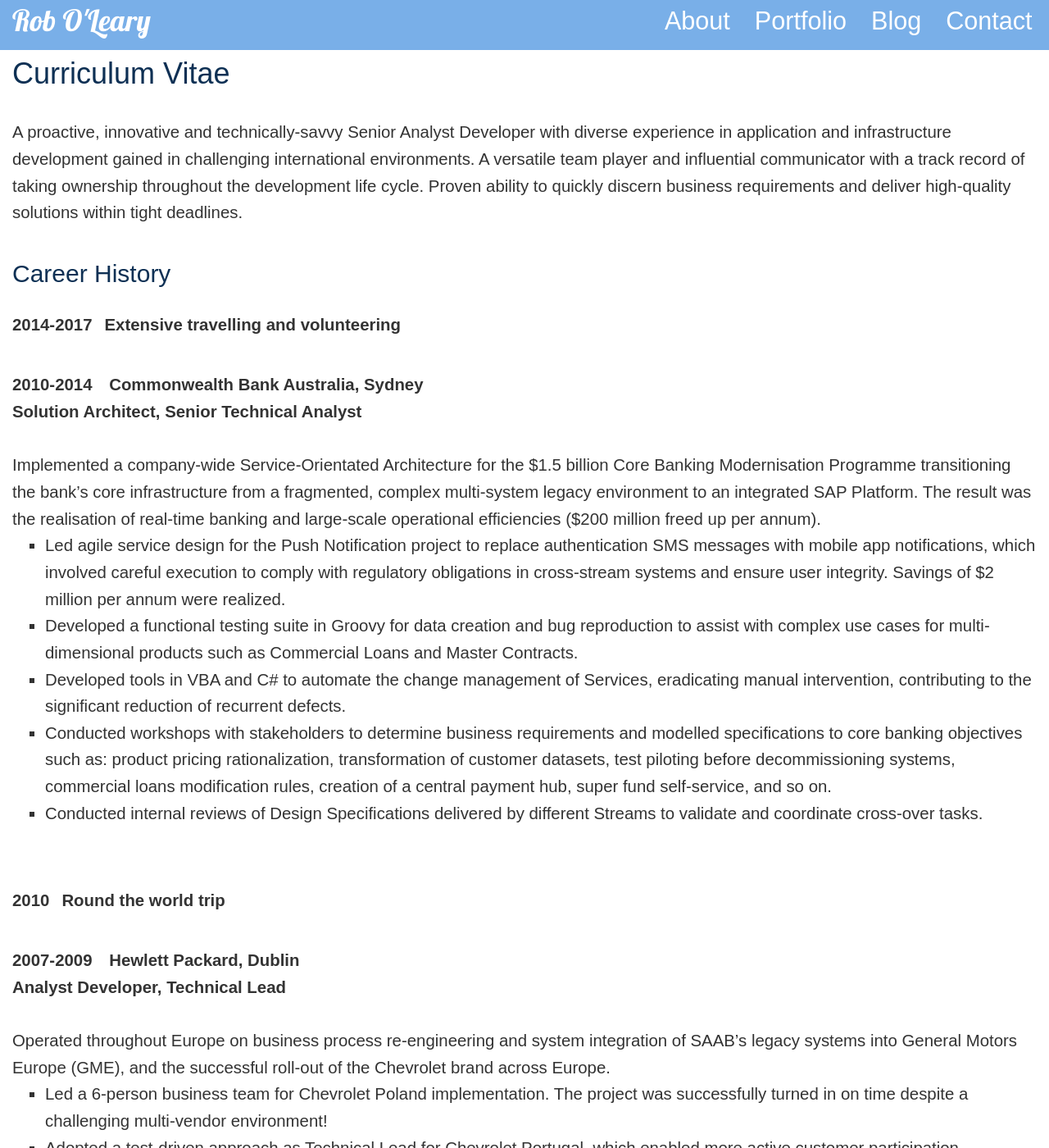
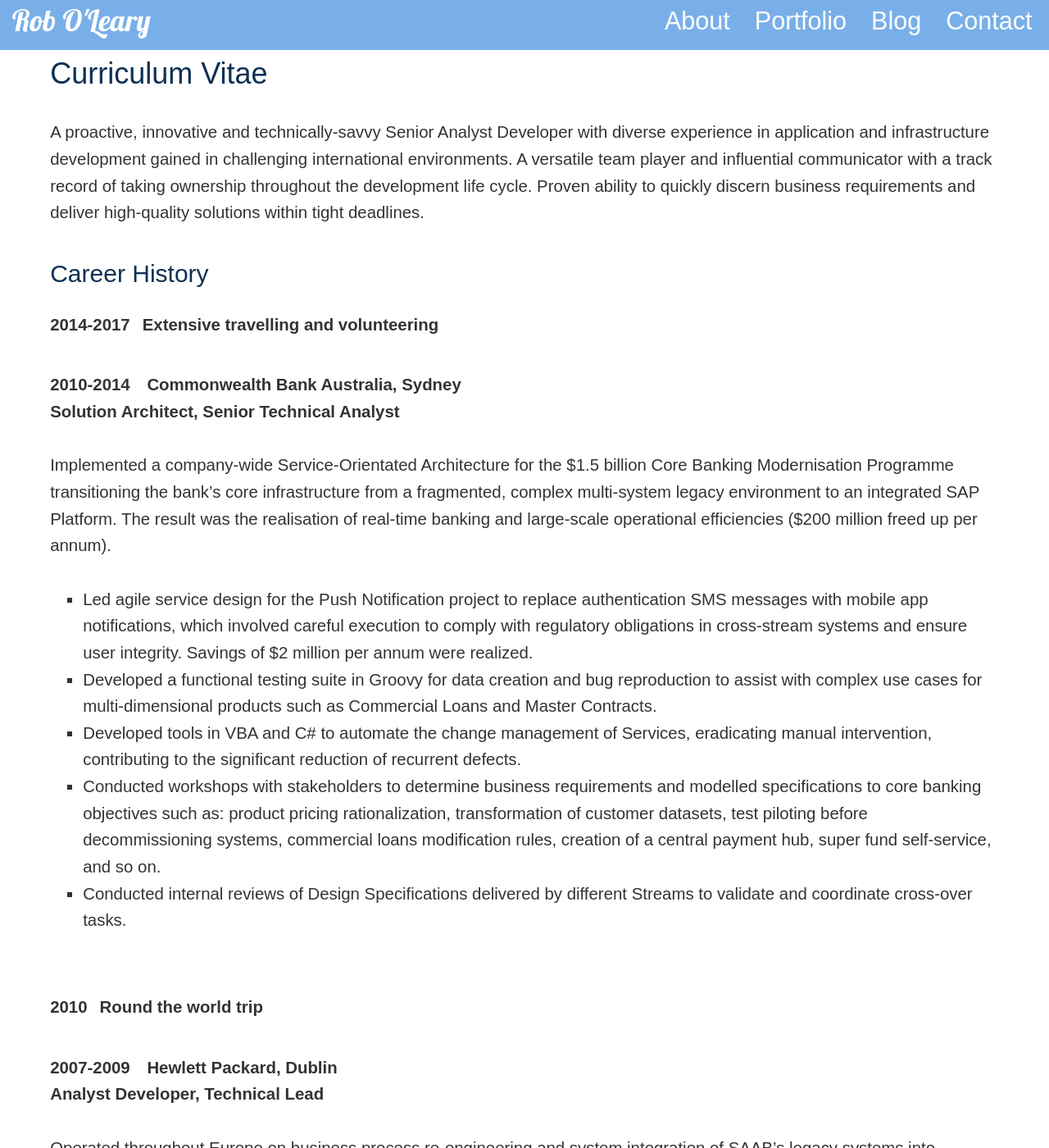
Before and after one commit to robole/robole.github.io, a Jekyll site: the page built from _pages/cv.html, in a window 1280 px wide and 1400 px high. Shown: the whole window at 82% size. Built offline with Jekyll 4.4.1, drawn with Linux system fonts in a browser that asks for light colours.

Commit message:
added padding for content

```diff
--- a/_includes/footer.html
+++ b/_includes/footer.html
@@ -1,24 +1,24 @@
 <footer class="container-fluid content" id="contact">
       <div class="row">
-        <div class="col-md-3 col-sm-12">
+        <div class="col-md-3 col-sm-12 footer-item">
             <a href="tel:{{ site.phone }}">
                 <span class="fa fa-phone"></span>
                 {{ site.phone }}
             </a>
         </div>
-          <div class="col-md-3 col-sm-12">
+          <div class="col-md-3 col-sm-12 footer-item">
               <a href="mailto:{{ site.email }}">
                   <span class="fa fa-envelope-o"></span>
                   {{ site.email }}
               </a>
           </div>
-          <div class="col-md-3 col-sm-12">
+          <div class="col-md-3 col-sm-12 footer-item">
               <a href="{{ site.github }}">
                   <span class="fa fa-github"></span>
                   Github
               </a>
           </div>
-          <div class="col-md-3 col-sm-12">
+          <div class="col-md-3 col-sm-12 footer-item">
               <a href="{{ site.codepen }}">
                 <span class="fa fa-codepen"></span>
                   Codepen
--- a/_pages/cv.html
+++ b/_pages/cv.html
@@ -14,7 +14,7 @@
     <ul class="cv-history-list">
       <li><span class="col-sm-3 col-md-3 col-lg-3 cv-history-list-date"><strong>2014-2017</strong></span><span class="col-sm-9 col-md-9 col-lg-9"><strong>Extensive travelling and volunteering</strong><br/></span></li>
       <li><span class="col-sm-3 col-md-3 col-lg-3 cv-history-list-date"><strong>2010-2014</strong></span>
-        <span class="col-sm-9 col-md-9 col-lg-9"><strong>Commonwealth Bank Australia, Sydney<br/>Solution Architect, Senior Technical Analyst<br/><br/></strong>Implemented a company-wide Service-Orientated Architecture for the $1.5 billion Core Banking Modernisation Programme transitioning the bank’s core infrastructure from a fragmented, complex multi-system legacy environment to an integrated SAP Platform. The result was the realisation of real-time banking and large-scale operational efficiencies ($200 million freed up per annum).<br/>
+        <span class="col-sm-9 col-md-9 col-lg-9"><strong>Commonwealth Bank Australia, Sydney<br/>Solution Architect, Senior Technical Analyst<br/><br/></strong>Implemented a company-wide Service-Orientated Architecture for the $1.5 billion Core Banking Modernisation Programme transitioning the bank’s core infrastructure from a fragmented, complex multi-system legacy environment to an integrated SAP Platform. The result was the realisation of real-time banking and large-scale operational efficiencies ($200 million freed up per annum).<br/><br/>
     <ul class="cv-history-points">
       <li>Led agile service design for the Push Notification project to replace authentication SMS messages with mobile app notifications, which involved careful execution to comply with regulatory obligations in cross-stream systems and ensure user integrity. Savings of $2 million per annum were realized.</li>
       <li>Developed a functional testing suite in Groovy for data creation and bug reproduction to assist with complex use cases for multi-dimensional products such as Commercial Loans and Master Contracts.</li>
@@ -27,7 +27,7 @@
       <li><span class="col-sm-3 col-md-3 col-lg-3 cv-history-list-date"><strong>2010</strong></span><span class="col-sm-9 col-md-9 col-lg-9"><strong>Round the world trip</strong><br/></span></li>
       <li>
         <span class="col-sm-3 col-md-3 col-lg-3 cv-history-list-date"><strong>2007-2009</strong></span>
-        <span class="col-sm-9 col-md-9 col-lg-9"><strong>Hewlett Packard, Dublin<br/>Analyst Developer, Technical Lead<br/><br/></strong>Operated throughout Europe on business process re-engineering and system integration of SAAB’s legacy systems into General Motors Europe (GME), and the successful roll-out of the Chevrolet brand across Europe.<br/>
+        <span class="col-sm-9 col-md-9 col-lg-9"><strong>Hewlett Packard, Dublin<br/>Analyst Developer, Technical Lead<br/><br/></strong>Operated throughout Europe on business process re-engineering and system integration of SAAB’s legacy systems into General Motors Europe (GME), and the successful roll-out of the Chevrolet brand across Europe.<br/><br/>
       <ul class="cv-history-points">
         <li>Led a 6-person business team for Chevrolet Poland implementation. The project was successfully turned in on time despite a challenging multi-vendor environment!</li>
         <li>Adopted a test-driven approach as Technical Lead for Chevrolet Portugal, which enabled more active customer participation throughout development, as a result, it was the first implementation of its kind to have 100% data fidelity on roll-out.</li>
--- a/assets/css/main.css
+++ b/assets/css/main.css
@@ -23,10 +23,18 @@
 
 .content{
     margin: 0;
+    padding: 0 3em;
     overflow: auto !important;
     overflow-y: auto !important;
     overflow-x: hidden !important;
 }
+
+@media (max-width: 544px) {
+  .content {
+    padding: 0 0.2em;
+  }
+}
+
 
 p {
   margin: 1.75em 0 2em;
@@ -73,7 +81,7 @@
 @media (max-width: 544px) {
   .navbar-inverse .navbar-nav>li>a {
     float:left!important;
-    font-size: 1em;
+    font-size: 1.2em;
     padding: 0 0.5em;
   }
 }
@@ -276,6 +284,11 @@
   text-decoration: none;
 }
 
+.footer-item{
+  font-size: 1.2em;
+  padding: 1em 1em;
+}
+
 .post{
   padding-top: 5rem;
 }
```
